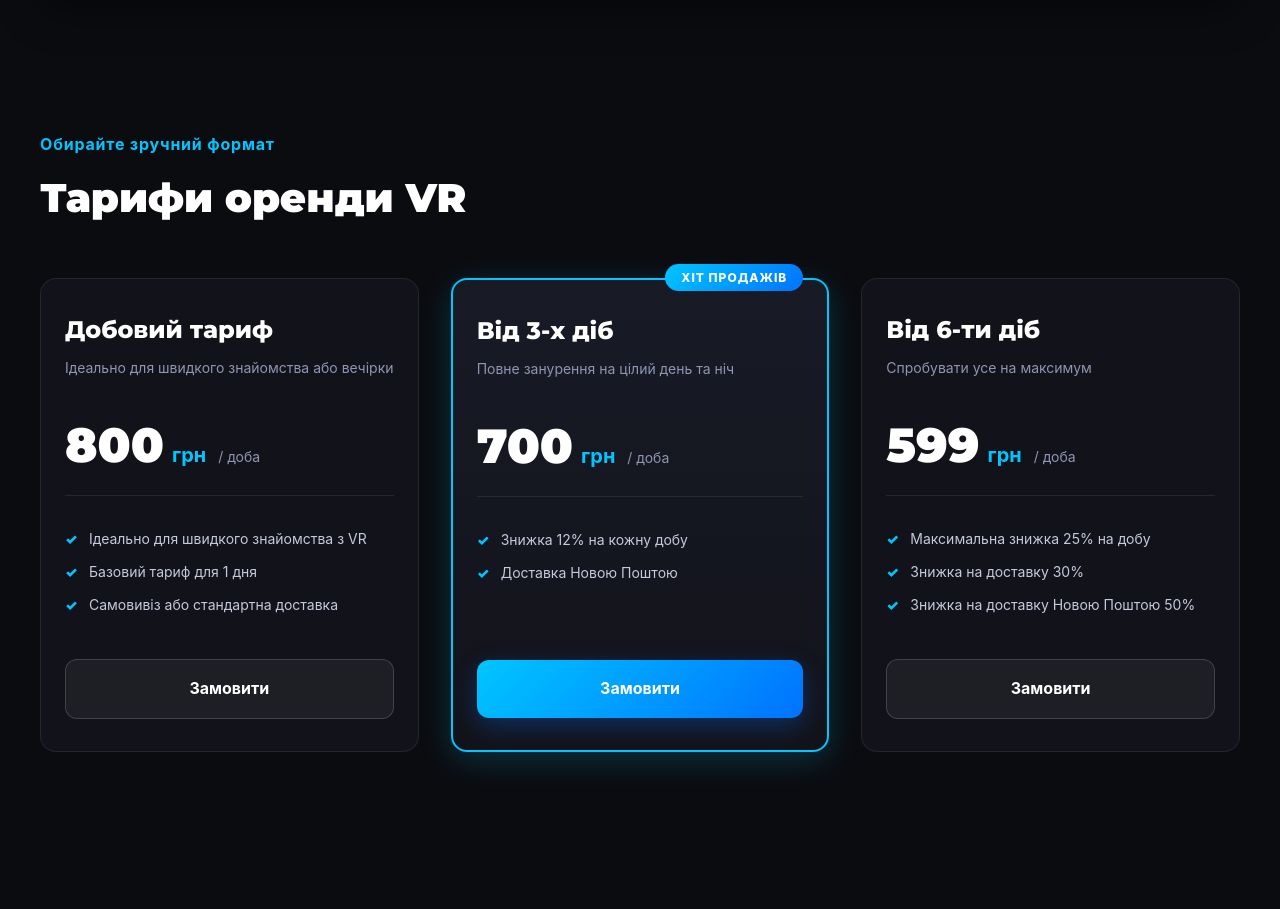
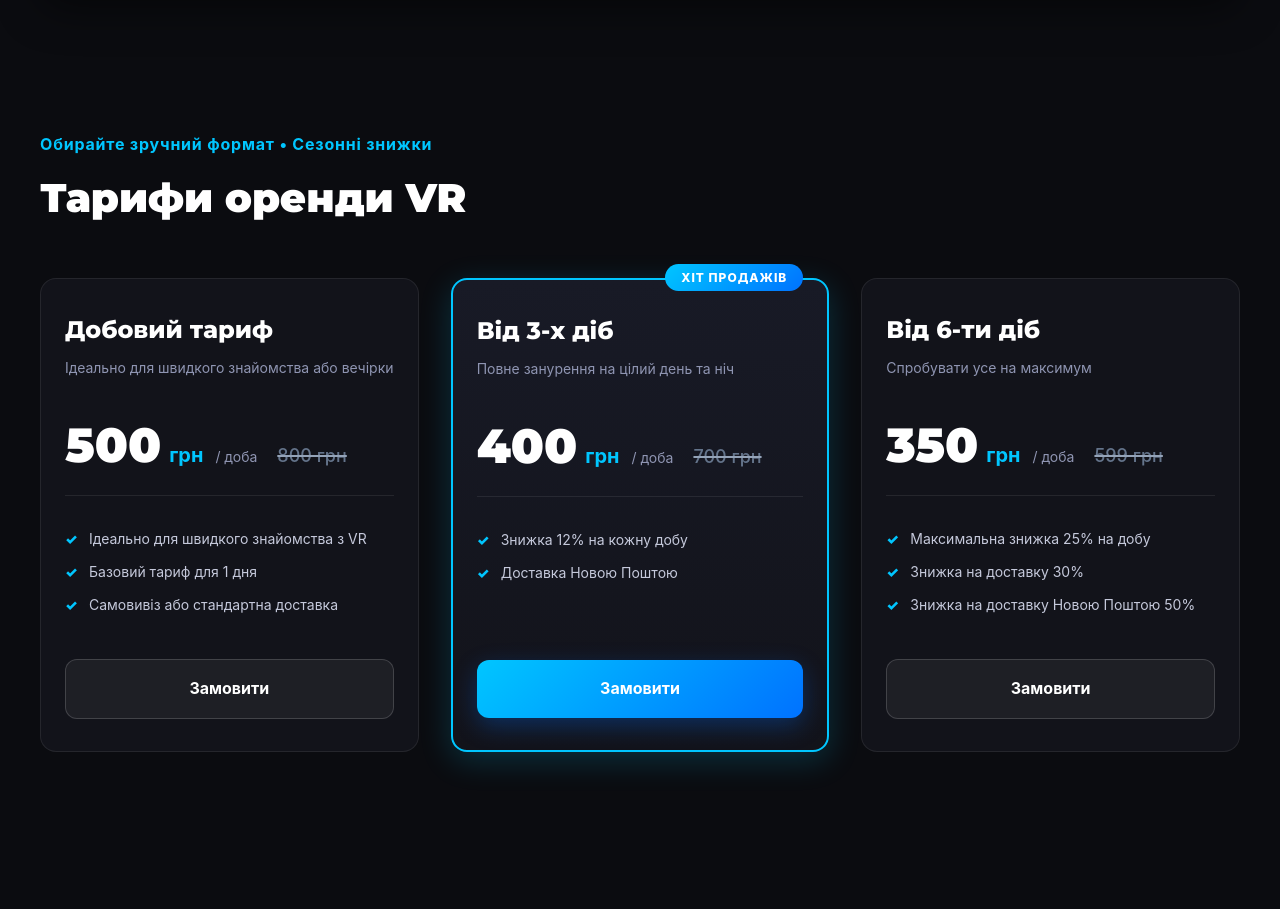
Before and after one commit to XComatoseX/myWebSite, a plain HTML site: page index.html in a window 1280 px wide. Shown: the part 1340-2249 px from the top of the page. Drawn offline with Linux system fonts and the light colour scheme.

Commit message:
edit price

```diff
--- a/index.html
+++ b/index.html
@@ -162,11 +162,9 @@
   <!-- Тарифна вартість -->
   <section class="pricing-section">
   <div class="pricing-container">
-      <span class="pricing-subtitle">Обирайте зручний формат</span>
+    <span class="pricing-subtitle">Обирайте зручний формат • Сезонні знижки</span>
     <h2 class="pricing-title">Тарифи оренди VR</h2>
     <div class="pricing-grid">
-
-
 
       <!-- Тариф 1: Старт / Погодинний -->
       <div class="pricing-card">
@@ -175,21 +173,19 @@
           <p class="plan-desc">Ідеально для швидкого знайомства або вечірки</p>
         </div>
         <div class="plan-price">
-            <span class="price-amount">800</span>
+          <span class="price-amount">500</span>
           <span class="price-currency">грн</span>
           <span class="price-period">/ доба</span>
+          <span class="old-price">800 грн</span>
         </div>
         <ul class="plan-features">
           <li>Ідеально для швидкого знайомства з VR</li>
           <li>Базовий тариф для 1 дня</li>
           <li>Самовивіз або стандартна доставка</li>
-
         </ul>
         <a href="#hero" class="btn btn-card-secondary"
           onclick="gtag('event', 'up-button', {'event_category': 'up-button'});">Замовити</a>
       </div>
-
-
 
       <!-- Тариф 2: ХІТ ПРОДАЖІВ (Популярний) -->
       <div class="pricing-card pricing-card-featured">
@@ -198,12 +194,11 @@
           <h3 class="plan-name">Від 3-х діб</h3>
           <p class="plan-desc">Повне занурення на цілий день та ніч</p>
         </div>
-
-          <!-- Новий блок з закресленою старою ціною -->
         <div class="plan-price">
-            <span class="price-amount">700</span>
+          <span class="price-amount">400</span>
           <span class="price-currency">грн</span>
           <span class="price-period">/ доба</span>
+          <span class="old-price">700 грн</span>
         </div>
         <ul class="plan-features">
           <li>Знижка 12% на кожну добу</li>
@@ -213,8 +208,6 @@
           onclick="gtag('event', 'up-button', {'event_category': 'up-button'});">Замовити</a>
       </div>
 
-
-
       <!-- Тариф 3: Вихідні / Тиждень -->
       <div class="pricing-card">
         <div class="pricing-header">
@@ -222,15 +215,15 @@
           <p class="plan-desc">Спробувати усе на максимум</p>
         </div>
         <div class="plan-price">
-            <span class="price-amount">599</span>
+          <span class="price-amount">350</span>
           <span class="price-currency">грн</span>
           <span class="price-period">/ доба</span>
+          <span class="old-price">599 грн</span>
         </div>
         <ul class="plan-features">
           <li>Максимальна знижка 25% на добу</li>
           <li>Знижка на доставку 30%</li>
           <li>Знижка на доставку Новою Поштою 50%</li>
-
         </ul>
         <a href="#hero" class="btn btn-card-secondary"
           onclick="gtag('event', 'up-button', {'event_category': 'up-button'});">Замовити</a>
--- a/styles.css
+++ b/styles.css
@@ -938,3 +938,19 @@ header {
 .footer-divider {
   color: #4a5568;
 }
+
+.plan-price {
+  display: flex;
+  align-items: baseline;
+  flex-wrap: wrap;
+}
+
+.old-price {
+  font-size: 18px;
+  font-weight: 500;
+  color: #64748b;
+  text-decoration: line-through;
+  text-decoration-color: #94a3b8;
+  text-decoration-thickness: 2px;
+  margin-left: 12px;
+}
```
Lines whose indentation alone changed are shown as unchanged.
